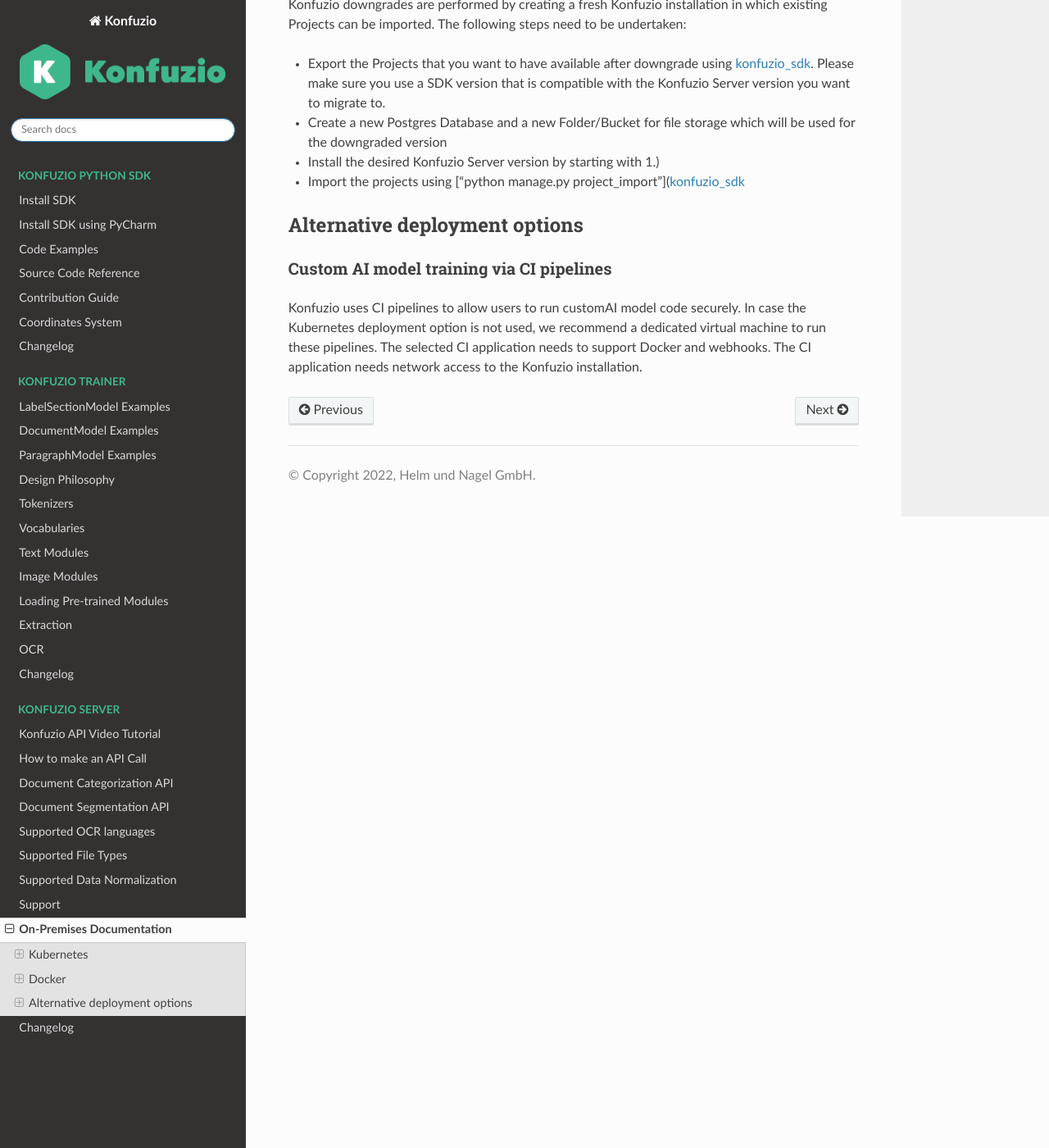
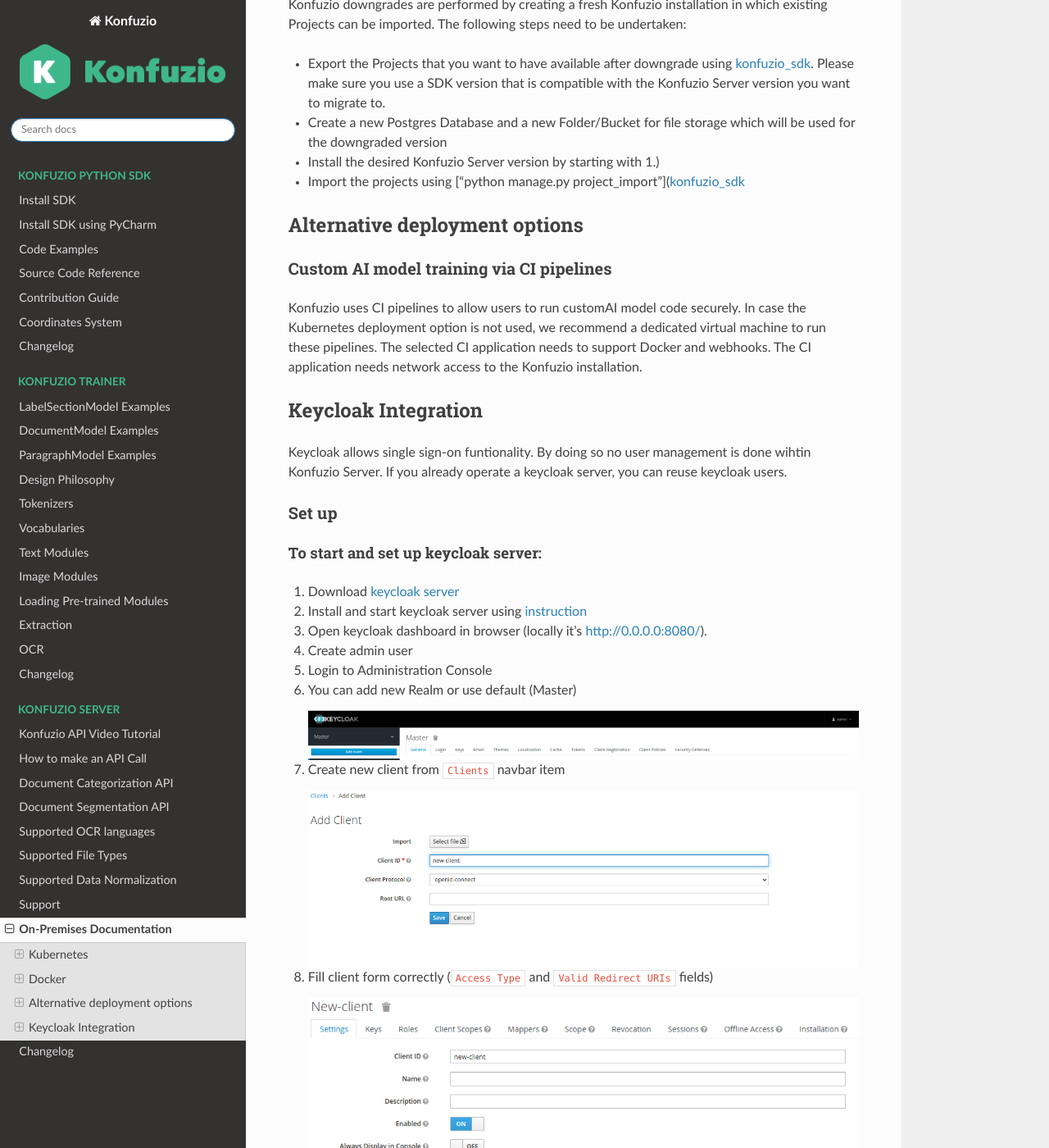
Before and after one commit to konfuzio-ai/konfuzio-sdk, a Sphinx documentation site: the page built from docs/web/on_premises.md, in a window 1280 px wide and 1400 px high, scrolled down 8899 px. Shown: the whole window at 82% size. Built offline with Sphinx 7.4.7 and the Read the Docs theme 2.0.0, drawn with Linux system fonts in a browser that asks for light colours; some of the changed text lies outside the part shown.

Commit message:
add keycloak documentation.

```diff
--- a/docs/web/on_premises.md
+++ b/docs/web/on_premises.md
@@ -370,3 +370,39 @@
 the Kubernetes deployment option is not used, we recommend a dedicated virtual
 machine to run these pipelines. The selected CI application needs to support Docker
 and webhooks. The CI application needs network access to the Konfuzio installation.
+
+## Keycloak Integration
+
+Keycloak allows single sign-on funtionality. By doing so no user management is done wihtin Konfuzio Server. If you already operate a keycloak server, you can reuse keycloak users.
+
+### Set up
+
+#### To start and set up keycloak server:
+1. Download [keycloak server](https://www.keycloak.org/downloads)
+2. Install and start keycloak server using [instruction](https://www.keycloak.org/docs/latest/server_installation/)
+3. Open keycloak dashboard in browser (locally it's http://0.0.0.0:8080/).
+4. Create admin user
+5. Login to Administration Console
+6. You can add new Realm or use default (Master)
+![add-realm.png](keycloak/add-realm.png)
+7. Create new client from `Clients` navbar item
+![add-client.png](keycloak/add-client.png)
+8. Fill client form correctly (`Access Type` and `Valid Redirect URIs` fields)
+![client-form.png](keycloak/client-form.png)
+9. Move to `Credentials` tab and save `Secret` value
+10. In `Users` navbar item create users
+
+#### To integrate konfuzio with keycloak you need to set the following environment variables for you Konfuzio Server installation:
+
+- `KEYCLOAK_URL` (http://127.0.0.1:8080/ - for localhost)
+- `OIDC_RP_SIGN_ALGO` (`RS256` - by default)
+- `OIDC_RP_CLIENT_ID` (client name from 7th point of previous section)
+- `OIDC_RP_CLIENT_SECRET` (Secret value from 9th point of previous section)
+- `SSO_ENABLED` (set `True` to activate integration)
+
+Click `SSO` on login page to log in to Konfuzio using keycloak
+![sso-button.png](keycloak/sso-button.png)
+
+#### Important notes:
+
+- The Keycloak admin user cannot login into Konfuzio Server.
```
Also changed, not shown: docs/web/keycloak/add-client.png (added), docs/web/keycloak/add-realm.png (added), docs/web/keycloak/client-form.png (added), docs/web/keycloak/sso-button.png (added), docs/web/keycloak/webhook.png (added).
